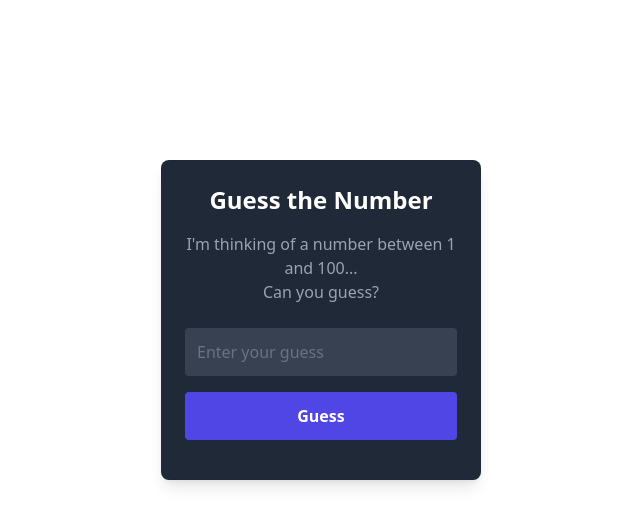
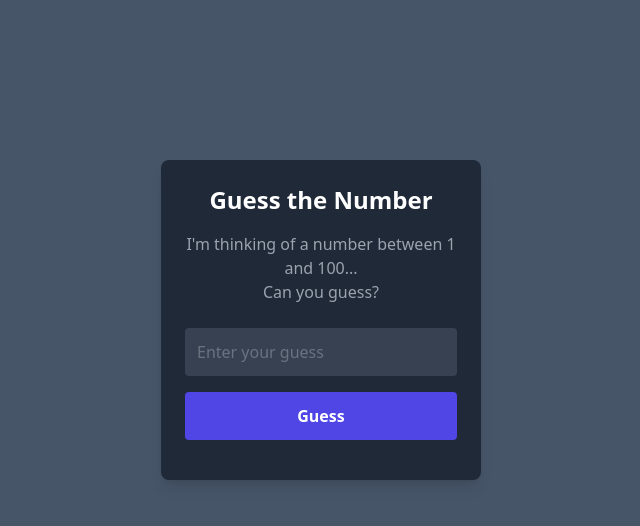
Before and after one commit to MLayMik/JS-Gues-num-game, a website: page public/index.html in a window 1280 px wide. Shown: the whole page, without its empty margins (319-959 px from the left). Drawn offline with nearby package versions, Linux system fonts and the light colour scheme; files that its build step writes are made by us from their sources.

Commit message:
fetch: new bg

```diff
--- a/public/index.html
+++ b/public/index.html
@@ -9,6 +9,7 @@
 </head>
 
 <body>
+	<div class="bg-slate-600 h-screen">
 		<div class="bg-gray-800 p-6 rounded-lg shadow-lg w-80 mx-auto translate-y-1/2">
 			<h1 class="text-2xl text-white font-bold text-center mb-4">Guess the Number</h1>
 			<p class="text-center text-gray-400 ">I'm thinking of a number between 1 and 100...</p>
@@ -25,6 +26,7 @@
 			<p id="resultMessage" class="text-center mt-4 text-gray-400"></p>
 		</div>
 
+	</div>
 	<script src="index.js"></script>
 </body>
 
```
Lines whose indentation alone changed are shown as unchanged.
